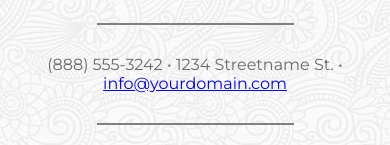
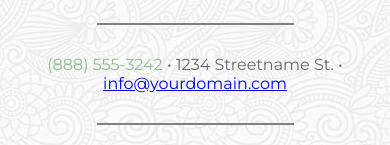
Before and after one commit to javibier/206-practice, a plain HTML site: page index.html in a window 390 px wide. Shown: the part 354-499 px from the top of the page. Drawn offline with Linux system fonts and the light colour scheme; files that its build step writes are made by us from their sources.

Commit message:
adjust phone-number class in HTML

```diff
--- a/index.html
+++ b/index.html
@@ -13,7 +13,7 @@
 <h2 class="title">My Position at the Company</h2>
 	<div class="linebreak"></div>
 
-    <p><span class="Phone_Number">(888) 555-3242</span> • 1234 Streetname St. • <a class="eMail" href="mailto:info@yourdomain.com">info@yourdomain.com</a></p>
+    <p><span class="phone-number">(888) 555-3242</span> • 1234 Streetname St. • <a class="eMail" href="mailto:info@yourdomain.com">info@yourdomain.com</a></p>
 
 <div class="linebreak"></div>
 
```
